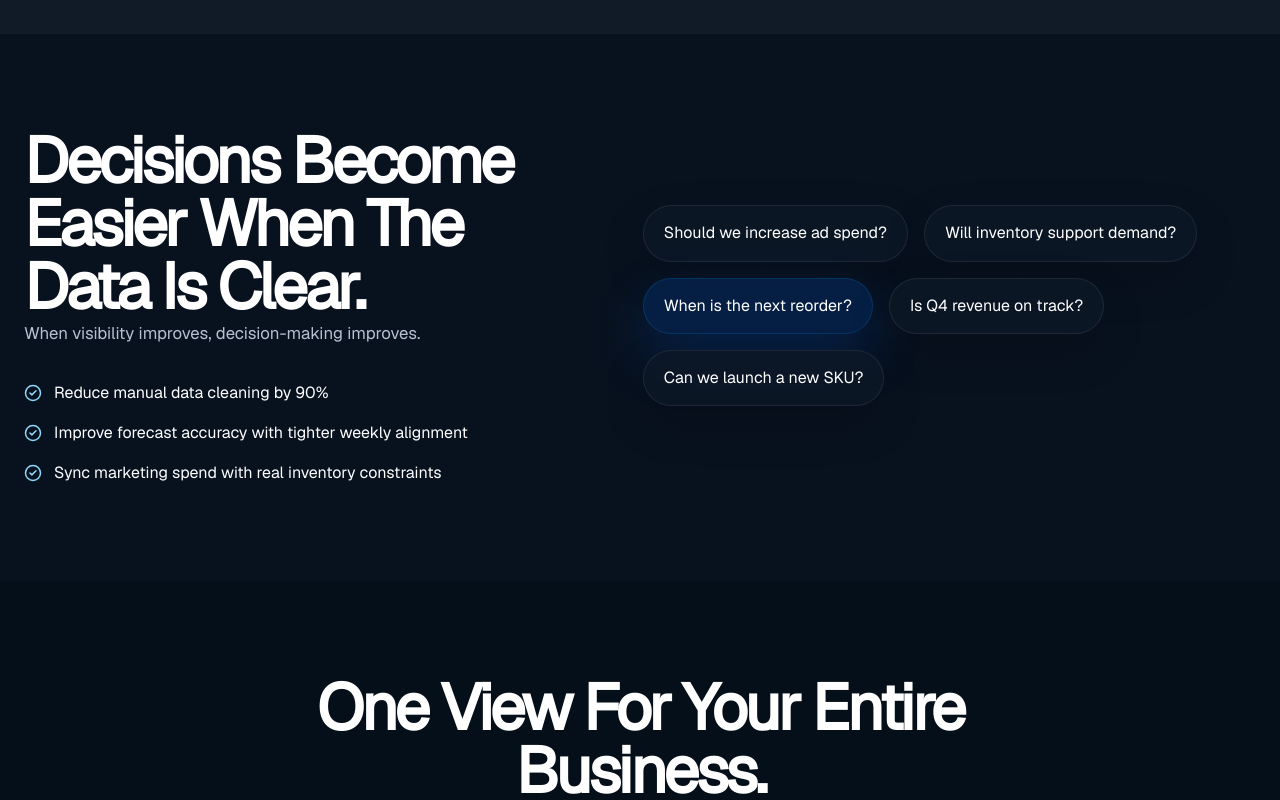
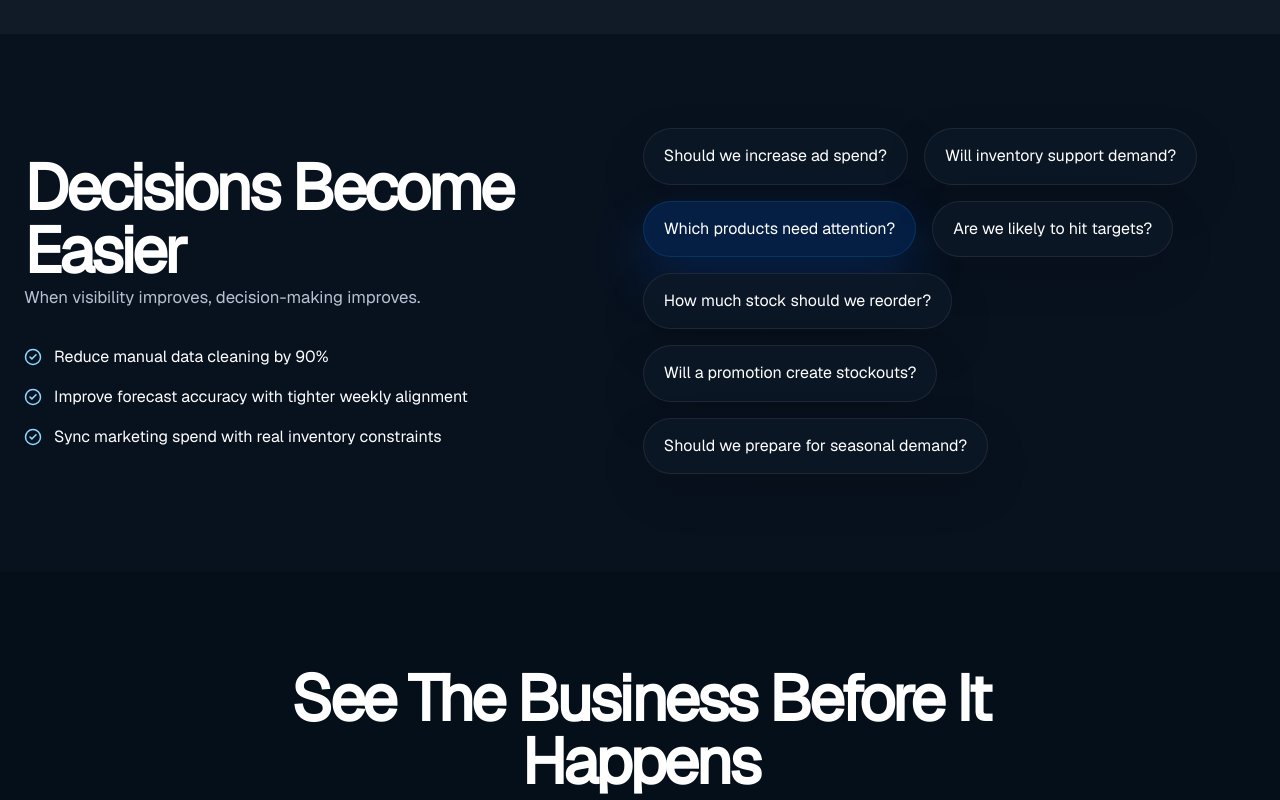
Before and after one commit to ArmanMehdi51214/scalesight_website, a Next.js app: page / in a window 1280 px wide. Shown: the part 3360-4160 px from the top of the page. Built offline with nearby package versions, Linux system fonts and the light colour scheme.

Commit message:
section5 done

```diff
--- a/app/globals.css
+++ b/app/globals.css
@@ -247,6 +247,18 @@ button {
   color: white;
   box-shadow: 0 18px 46px rgba(0, 0, 0, 0.16);
   animation: float-card 6s ease-in-out infinite;
+  transition:
+    transform 180ms ease,
+    border-color 180ms ease,
+    background-color 180ms ease,
+    box-shadow 180ms ease;
+}
+
+.floating-chip:hover {
+  transform: translateY(-2px);
+  border-color: rgba(4, 180, 253, 0.2);
+  background: rgba(15, 28, 45, 0.96);
+  box-shadow: 0 22px 52px rgba(0, 0, 0, 0.2);
 }
 
 .floating-chip--active {
--- a/app/page.tsx
+++ b/app/page.tsx
@@ -96,9 +96,11 @@ const visibilityCards = [
 const questionChips = [
   "Should we increase ad spend?",
   "Will inventory support demand?",
-  "When is the next reorder?",
-  "Is Q4 revenue on track?",
-  "Can we launch a new SKU?",
+  "Which products need attention?",
+  "Are we likely to hit targets?",
+  "How much stock should we reorder?",
+  "Will a promotion create stockouts?",
+  "Should we prepare for seasonal demand?",
 ];
 
 const processSteps = [
@@ -329,7 +331,7 @@ export default function Home() {
           <div className="mx-auto grid max-w-7xl gap-16 lg:grid-cols-[0.95fr_1.05fr] lg:items-center">
             <div>
               <SectionHeader
-                title="Decisions Become Easier When The Data Is Clear."
+                title="Decisions Become Easier"
                 copy="When visibility improves, decision-making improves."
               />
 
@@ -371,7 +373,7 @@ export default function Home() {
           <div className="mx-auto max-w-7xl text-center">
             <SectionHeader
               align="center"
-              title="One View For Your Entire Business."
+              title="See The Business Before It Happens"
             />
             <div className="mt-10 flex flex-wrap justify-center gap-3">
               {[
```
